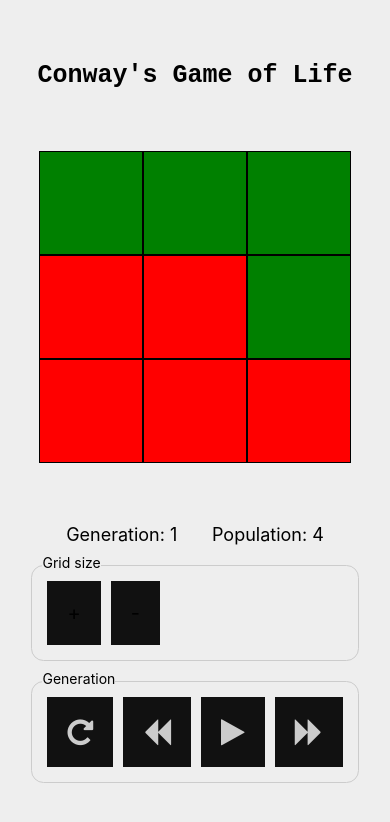
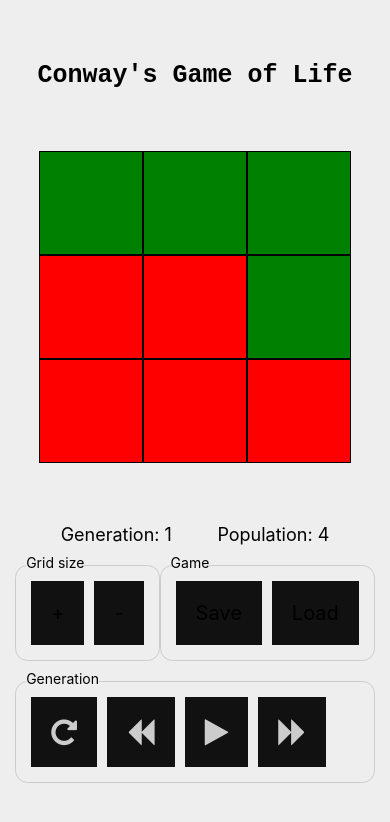
Before and after one commit to POWRFULCOW89/conway, a React Native app: screen / in a window 390 px wide. Shown: the top 822 px of the page. Built offline with nearby package versions, Linux system fonts and the light colour scheme.

Commit message:
fix: timer now working

```diff
--- a/App.js
+++ b/App.js
@@ -36,6 +36,16 @@ const App = () => {
     // return () => {};
   }, [dimensions]);
 
+  useEffect(() => {
+    const interval = setInterval(() => {
+      if (playing) {
+        nextGeneration();
+      }
+    }, 1000);
+
+    return () => clearInterval(interval);
+  }, [playing, grid]);
+
   const ripple = {
     color: 'blue',
     radius: 50,
@@ -63,18 +73,21 @@ const App = () => {
         // } else {
         //   clearInterval(timer);
         // }
-        if (intervalId) {
-          clearInterval(intervalId);
-          setIntervalId(0);
-          setPlaying(false);
-          return;
-        }
-        setPlaying(true);
-        const newIntervalId = setInterval(() => {
-          // setCount(prevCount => prevCount + 1);
-          nextGeneration();
-        }, 1000);
-        setIntervalId(newIntervalId);
+
+        setPlaying(prevPlaying => !prevPlaying);
+
+        // if (intervalId) {
+        //   clearInterval(intervalId);
+        //   setIntervalId(0);
+        //   setPlaying(false);
+        //   return;
+        // }
+        // setPlaying(true);
+        // const newIntervalId = setInterval(() => {
+        //   // setCount(prevCount => prevCount + 1);
+        //   nextGeneration();
+        // }, 1000);
+        // setIntervalId(newIntervalId);
       },
     },
     {
@@ -143,9 +156,11 @@ const App = () => {
               col == 1 ? styles.alive : styles.dead,
             ]}
             onPress={() => {
+              if (!playing) {
                 let newGrid = [...grid];
                 newGrid[rowIndex][colIndex] = col === 0 ? 1 : 0;
                 setGrid(newGrid);
+              }
             }}
             // onLongPress={() => console.log(getNeighbors(rowIndex, colIndex))}
           >
@@ -237,11 +252,13 @@ const App = () => {
         </View>
 
         <View style={{justifyContent: 'space-evenly', flexDirection: 'column'}}>
+          <View style={{flexDirection: 'row'}}>
             <TitledContainer title={'Grid size'}>
               <Pressable
                 style={[styles.btn, styles.gridBtn]}
                 onPress={() => {
-                if (dimensions < MAX_GRID) setDimensions(dimensions + 1);
+                  if (dimensions < MAX_GRID && !playing)
+                    setDimensions(dimensions + 1);
                 }}
                 android_ripple={ripple}>
                 <Text style={[styles.btnText]}>+</Text>
@@ -249,12 +266,33 @@ const App = () => {
               <Pressable
                 style={[styles.btn, styles.gridBtn]}
                 onPress={() => {
-                if (dimensions >= MIN_GRID) setDimensions(dimensions - 1);
+                  if (dimensions >= MIN_GRID && !playing)
+                    setDimensions(dimensions - 1);
                 }}
                 android_ripple={ripple}>
                 <Text style={[styles.btnText]}>-</Text>
               </Pressable>
             </TitledContainer>
+
+            <TitledContainer title={'Game'}>
+              <Pressable
+                style={[styles.btn, styles.gridBtn]}
+                // onPress={() => {
+                //   if (dimensions < MAX_GRID) setDimensions(dimensions + 1);
+                // }}
+                android_ripple={ripple}>
+                <Text style={[styles.btnText]}>Save</Text>
+              </Pressable>
+              <Pressable
+                style={[styles.btn, styles.gridBtn]}
+                // onPress={() => {
+                //   if (dimensions >= MIN_GRID) setDimensions(dimensions - 1);
+                // }}
+                android_ripple={ripple}>
+                <Text style={[styles.btnText]}>Load</Text>
+              </Pressable>
+            </TitledContainer>
+          </View>
           <TitledContainer title="Generation">
             <View
               style={{
--- a/package.json
+++ b/package.json
@@ -11,10 +11,12 @@
   },
   "dependencies": {
     "@miblanchard/react-native-slider": "^2.0.2",
+    "@react-native-async-storage/async-storage": "^1.15.11",
     "debug": "^4.3.2",
     "jsesc": "^3.0.2",
     "react": "17.0.2",
     "react-native": "0.66.3",
+    "react-native-storage": "^1.0.1",
     "react-native-vector-icons": "^9.0.0",
     "regjsparser": "^0.7.0",
     "sane": "^5.0.1"
```
Also changed, not shown: components/Storage.js (added, +28 -0 lines), 1 other file (tests, documents, lock files or other folders). Lines whose indentation alone changed are shown as unchanged.
